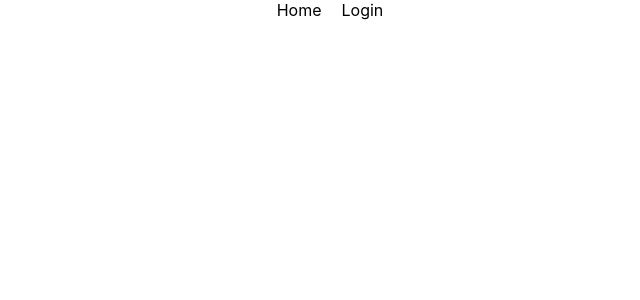
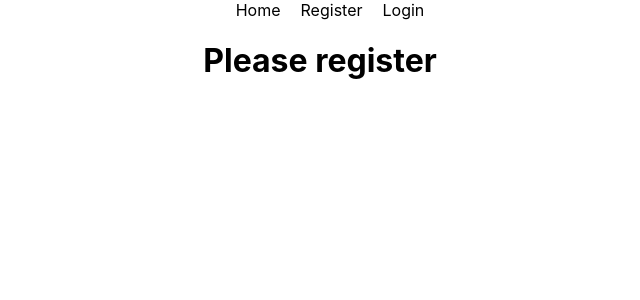
Before and after one commit to Soyebmahir/router-firebase-integrate, a React (Create React App) app: page /register in a window 1280 px wide. Before the commit this address had no page. Shown: the top 300 px of the page, without its empty margins (320-960 px from the left). Built offline with nearby package versions, Linux system fonts and the light colour scheme.

Commit message:
register component

```diff
--- a/src/App.js
+++ b/src/App.js
@@ -4,6 +4,7 @@ import './App.css';
 import Header from './components/Header/Header';
 import Home from './components/Home/Home';
 import Login from './components/Login/Login';
+import Register from './components/Register/Register';
 
 function App() {
   return (
@@ -12,6 +13,7 @@ function App() {
       <Routes>
         <Route path="/" element={<Home></Home>}></Route>
         <Route path="/login" element={<Login></Login>}></Route>
+        <Route path="/register" element={<Register></Register>}></Route>
       </Routes>
     </div>
   );
--- a/src/components/Header/Header.js
+++ b/src/components/Header/Header.js
@@ -7,7 +7,10 @@ const Header = () => {
         <div className='header'>
             <nav>
                 <Link to="/">Home</Link>
+                <Link to="/register">Register</Link>
                 <Link to="/login">Login</Link>
+
+
             </nav>
         </div>
     );
--- a/src/components/Login/Login.js
+++ b/src/components/Login/Login.js
@@ -3,9 +3,7 @@ import React from 'react';
 const Login = () => {
     return (
         <div>
-            <h1>
-            Login Page
-            </h1>
+            <h1>Please Login</h1>
         </div>
     );
 };
--- /dev/null
+++ b/src/components/Register/Register.js
@@ -0,0 +1,11 @@
+import React from 'react';
+
+const Register = () => {
+    return (
+        <div>
+            <h1>Please register</h1>
+        </div>
+    );
+};
+
+export default Register;
```
Also changed, not shown: src/components/Register/Register.css (added).
